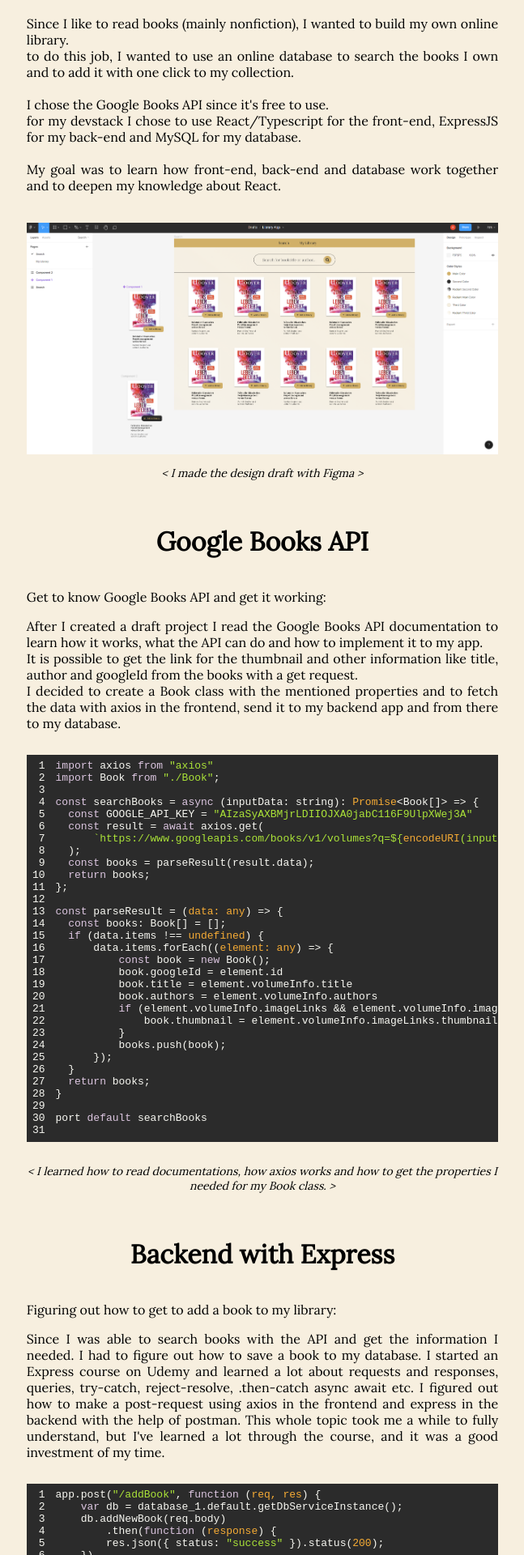
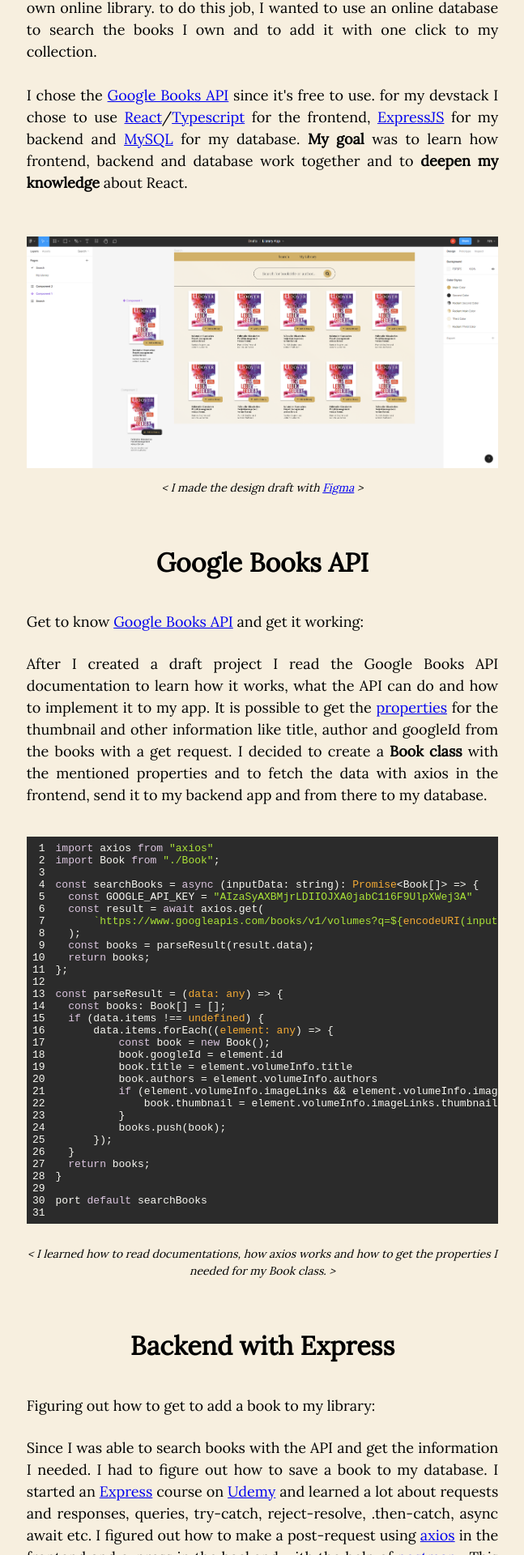
Before and after one commit to AlexPray/My_Library_React_Frontend, a React app: page /documentation in a window 1280 px wide. Shown: the part 445-2365 px from the top of the page at 81% size, without its empty margins (316-963 px from the left). Built offline with nearby package versions, Linux system fonts and the light colour scheme.

Commit message:
documnetation corrected

```diff
--- a/client/Components/Documentation.css
+++ b/client/Components/Documentation.css
@@ -8,8 +8,12 @@
   align-items: center;
   text-align: justify;
 }
-
-.small-text {
+.documentation p {
+  font-size: 18px;
+  line-height: 150%;
+  margin-bottom: 1.4em;
+}
+.documentation p.small-text {
   font-size: 14px;
 }
 
@@ -17,7 +21,7 @@
   width: 65%;
 }
 
-.img-text {
+.documentation p.img-text {
   font-style: italic;
   font-size: 14px;
   text-align: center;
@@ -31,3 +35,7 @@
 .doc-text-container {
   width: 65%;
 }
+
+.gif {
+  width: 20%;
+}
--- a/client/Components/Documentation.tsx
+++ b/client/Components/Documentation.tsx
@@ -11,23 +11,44 @@
 
       <br />
       <br />
-      <br />
-      <br />
-      <br />
 
       <h1>General idea</h1>
       <div className="doc-text-container">
         <p>
-          Since I like to read books (mainly nonfiction), I wanted to build my
-          own online library. <br />
-          to do this job, I wanted to use an online database to search the books
-          I own and to add it with one click to my collection. <br /> <br />
-          I chose the Google Books API since it's free to use. <br />
-          for my devstack I chose to use React/Typescript for the front-end,
-          ExpressJS for my back-end and MySQL for my database. <br />
-          <br />
-          My goal was to learn how front-end, back-end and database work
-          together and to deepen my knowledge about React. <br />
+          Since <strong>I like to read books</strong> (mainly nonfiction) I wanted to build my
+          own online library. to do this job, I wanted to use an online database
+          to search the books I own and to add it with one click to my
+          collection. <br /> <br />I chose the{' '}
+          <a
+            href="https://developers.google.com/books/docs/overview"
+            target="_blank"
+          >
+            Google Books API
+          </a>{' '}
+          since it's free to use. for my devstack I chose to use{' '}
+          <a
+            href="https://reactjs.org/docs/getting-started.html"
+            target="_blank"
+          >
+            React
+          </a>
+          /
+          <a
+            href="https://www.typescriptlang.org/docs/handbook/typescript-in-5-minutes.html"
+            target="_blank"
+          >
+            Typescript
+          </a>{' '}
+          for the frontend,{' '}
+          <a href="https://www.npmjs.com/package/express" target="_blank">
+            ExpressJS
+          </a>{' '}
+          for my backend and{' '}
+          <a href="https://www.npmjs.com/package/express" target="_blank">
+            MySQL
+          </a>{' '}
+          for my database. <strong>My goal</strong> was to learn how frontend, backend and
+          database work together and to <strong>deepen my knowledge</strong> about React. <br />
           <br />
         </p>
       </div>
@@ -37,23 +58,41 @@
         src="/images/my_library_design_draft.png"
         alt="Draft of the My Library app design"
       />
-      <p className="img-text"> &lt; I made the design draft with Figma &gt; </p>
+      <p className="img-text"> &lt; I made the design draft with {' '}
+          <a href="https://www.figma.com/" target="_blank">
+          Figma
+          </a>{' '} &gt; </p>
 
       <br />
 
       <h1>Google Books API</h1>
 
       <div className="doc-text-container">
-        <p>Get to know Google Books API and get it working:</p>
+        <p>
+          Get to know{' '}
+          <a
+            href="https://developers.google.com/books/docs/overview"
+            target="_blank"
+          >
+            Google Books API
+          </a>{' '}
+          and get it working:
+        </p>
         <p>
           After I created a draft project I read the Google Books API
           documentation to learn how it works, what the API can do and how to
-          implement it to my app. <br />
-          It is possible to get the link for the thumbnail and other information
-          like title, author and googleId from the books with a get request.{' '}
-          <br />I decided to create a Book class with the mentioned properties
-          and to fetch the data with axios in the frontend, send it to my
-          backend app and from there to my database.
+          implement it to my app. It is possible to get the{' '}
+          <a
+            href="https://developers.google.com/books/docs/v1/using#response_1"
+            target="_blank"
+          >
+            properties
+          </a>{' '}
+          for the thumbnail and other information like title, author and
+          googleId from the books with a get request. I decided to create a <strong>Book
+          class </strong>with the mentioned properties and to fetch the data with axios
+          in the frontend, send it to my backend app and from there to my
+          database.
         </p>
       </div>
       <SyntaxHighlighter
@@ -108,12 +147,33 @@
         <p>
           Since I was able to search books with the API and get the information
           I needed. I had to figure out how to save a book to my database. I
-          started an Express course on Udemy and learned a lot about requests
-          and responses, queries, try-catch, reject-resolve, .then-catch async
-          await etc. I figured out how to make a post-request using axios in the
-          frontend and express in the backend with the help of postman. This
-          whole topic took me a while to fully understand, but I've learned a
-          lot through the course, and it was a good investment of my time.
+          started an{' '}
+          <a href="https://www.npmjs.com/package/express" target="_blank">
+            Express
+          </a>{' '}
+          course on{' '}
+          <a
+            href="https://www.udemy.com/course/nodejs-express-mongodb-bootcamp/"
+            target="_blank"
+          >
+            Udemy
+          </a>{' '}
+          and learned a lot about requests and responses, queries, try-catch,
+          reject-resolve, .then-catch, async await etc. I figured out how to make
+          a post-request using{' '}
+          <a href="https://www.npmjs.com/package/axios" target="_blank">
+            axios
+          </a>{' '}
+          in the frontend and express in the backend with the help of{' '}
+          <a
+            href="https://learning.postman.com/docs/getting-started/introduction/"
+            target="_blank"
+          >
+            postman
+          </a>{' '}
+          . This whole topic took me a while to fully understand, but I've
+          learned <strong>a lot</strong> through the course, and it was a good investment of my
+          time 😁👍
         </p>
       </div>
 
@@ -153,19 +213,35 @@
       <div className="doc-text-container">
         <p>Building a connection between my backend and my database:</p>
         <p>
-          My Express course has a big database section, but the instructor used
-          MongoDB and not MySQL. I thought i will still go through this section
-          The company where I work uses SQL, that's why I decided to still use
-          MySQL, but learning another tool meanwhile is never a bad thing,
-          right?
+          My Express course has a big database section, but the instructor used{' '}
+          <a
+            href="https://www.mongodb.com/docs/drivers/node/current/"
+            target="_blank"
+          >
+            MongoDB
+          </a>{' '}
+          and not{' '}
+          <a href="https://dev.mysql.com/doc/" target="_blank">
+            MySQL
+          </a>{' '}
+          . I thought I will still go through this section. The company where I
+          work uses SQL, that's why I decided to still use MySQL, but <strong>learning</strong> another
+          tool meanwhile <strong>is never a bad thing</strong>, right? 😄
         </p>
         <p>
           After learning MongoDB I still needed to figure out how to use MySQL
-          with Express, so I needed to learn how to create a connection with the
-          mysql tool for node. It took me a while to set up MySQL Workbench and
-          get a working connection. I had a lot of issues, but at the end I
-          ended up using mysql2 and found a solution for every problem, one
-          after another and the connection was established.
+          with Express, so I needed to learn how to create a connection with the{' '}
+          <a href="https://dev.mysql.com/doc/" target="_blank">
+            mysql tool
+          </a>{' '}
+          for node. It took me a while to set up MySQL Workbench and get a
+          working connection. I had a lot of issues, but at the end I ended up
+          using{' '}
+          <a href="https://www.npmjs.com/package/mysql2" target="_blank">
+            mysql2
+          </a>{' '}
+          and <strong>found a solution</strong> for every problem, one after another and the
+          connection was established.
         </p>
       </div>
 
@@ -262,7 +338,7 @@
       <p className="img-text">
         &lt; This piece of code took me a long time to get it to work. And I
         still need to learn stuff about error handling.
-        <br /> But once again I learned a lot and was overwhelmed when it
+        <br /> But once again I learned a lot and was <strong>overwhelmed</strong> when it
         finally worked. This is what I love about coding. &gt;
       </p>
 
@@ -271,18 +347,20 @@
       <div className="doc-text-container">
         <p>Design the website and get my add- and delete button to work:</p>
         <p>
-          Finally, my requests worked, and I could console.log my data in the
+          <strong>Finally</strong>, my requests worked, and I could console.log my data in the
           browser. Now I needed to figure out how to pass data from one
           component to another. I already learned how to pass data to a child
           component with props, but didn't know how to pass it to the parent.
-          Okay, back to Udemy!
+          Okay, back to {' '}
+          <a href="https://www.udemy.com/course/react-the-complete-guide-incl-redux/" target="_blank">
+          my React course
+          </a>{' '}!
         </p>
         <p>
           I learned how to use useState and how to pass data to a parent
-          component. learned how to use useState and how to pass data to a
-          parent component. This hasn't taken me too long to learn, and I had
-          fun meanwhile. Since i like to see onscreen what i do, i guess i am
-          more of a frontend guy.
+          component. This hasn't taken me too long to learn, and I had <strong>fun on the way</strong>
+          . Since I like to see onscreen what I do, I guess I am
+          more of a <strong>frontend guy</strong> 😄
         </p>
         <p>
           Now my app is working as I expected, and I am happy with it. I want to
@@ -348,26 +426,32 @@
         <p>
           I made my first steps with React in an own project and worked the
           first time with a backend app and with a database. I learned a lot
-          during these hours, and now I know for sure, that I love to code and
+          during these hours, and now I know for sure, that <strong>I love to code</strong> and
           to learn new things. I also used Figma for the first time and like to
-          design with it. I know my goal to be a web-developer is achievable,
+          design with it. I know my goal to be a web-developer is <strong>achievable</strong>,
           but I still need to learn a lot and to be faster.
         </p>
         <p>
           I think I should have used MongoDB instead of MySQL, since express
           works better with it. And I need to plan my next project better and
           more in depth, to avoid some issues in front. For example, I coded the
-          frontend and the backend in the same VSC Workspace, what leaded to
-          issues to put the side. Why I had to split the project into two
-          afterwards. What took time, I could have saved myself. But we all make
-          mistakes to learn from them, right?
+          frontend and the backend in the same Visual Studio Code workspace, what leaded to
+          issues deploying my project correctly. Why I had to split the project into two partd
+          afterwards to fix it. This took time, I could have saved myself.  But <strong> we all make
+          mistakes to learn</strong>  from them, right? 😉
         </p>
         <p>
-          At the end I am happy with my project and can't wait to continue
+          At the end <strong>I am happy</strong> with my project and can't wait to continue
           working on it. But first I have to do some work at my workplace and to
           get more practical experience in real projects.
         </p>
       </div>
+      <br /> <br /> <br /> <br />
+
+      <img className='gif' src="/images/coding_gif.gif" alt="loading..." />
+
+      <br /> <br /> <br /> <br /> <br /> <br />
+
     </div>
   );
 };
```
Also changed, not shown: public/images/coding_gif.gif (added).
